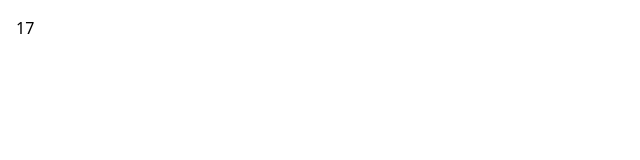
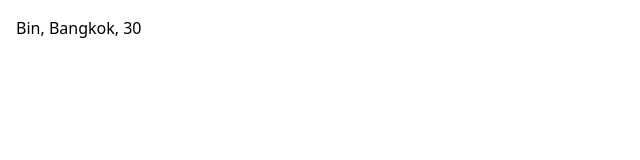
Before and after one commit to soAcademy/workshop-state-and-event, a React (Create React App) app: page / in a window 1280 px wide. Shown: the top 160 px of the page, without its empty margins (0-640 px from the left). Built offline with nearby package versions, Linux system fonts and the light colour scheme.

Commit message:
feat: add solution for LocalStorage #3

```diff
--- a/src/App.js
+++ b/src/App.js
@@ -59,7 +59,9 @@
 // import Effect7 from "./Effects/Effect7";
 
 // import LocalStorage1 from "./LocalStorage/LocalStorage1";
-import LocalStorage2 from "./LocalStorage/LocalStorage2";
+// import LocalStorage2 from "./LocalStorage/LocalStorage2";
+import LocalStorage3 from "./LocalStorage/LocalStorage3";
+// import LocalStorage4 from "./LocalStorage/LocalStorage4";
 
 import React from "react";
 // import { BrowserRouter, Routes, Route } from "react-router-dom";
@@ -87,7 +89,12 @@ const App = () => (
   //   </Routes>
   //   <div className="bg-purple-500 p-4">This is Footer</div>
   // </BrowserRouter>
-  <LocalStorage2 />
+  <>
+    {/* <LocalStorage1 /> */}
+    {/* <LocalStorage2 /> */}
+    <LocalStorage3 />
+    {/* <LocalStorage4 /> */}
+  </>
 );
 
 export default App;
--- /dev/null
+++ b/src/LocalStorage/LocalStorage3.js
@@ -0,0 +1,20 @@
+const LocalStorage3 = () => {
+  const objectData = {
+    name: "Bin",
+    location: "Bangkok",
+    age: 30,
+  };
+
+  !localStorage.getItem("objectData") &&
+    localStorage.setItem("objectData", JSON.stringify(objectData));
+
+  const objectDataStore = JSON.parse(localStorage.getItem("objectData"));
+
+  return (
+    <div className="p-4">
+      {objectDataStore.name}, {objectDataStore.location}, {objectDataStore.age}
+    </div>
+  );
+};
+
+export default LocalStorage3;
```
